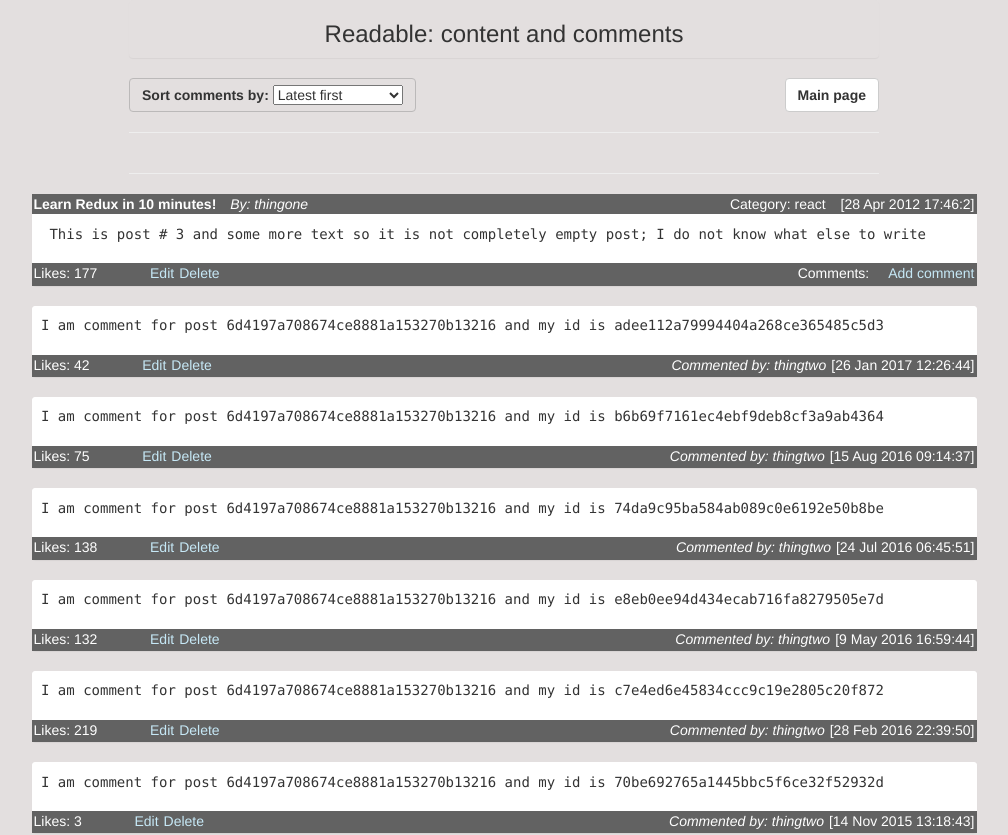
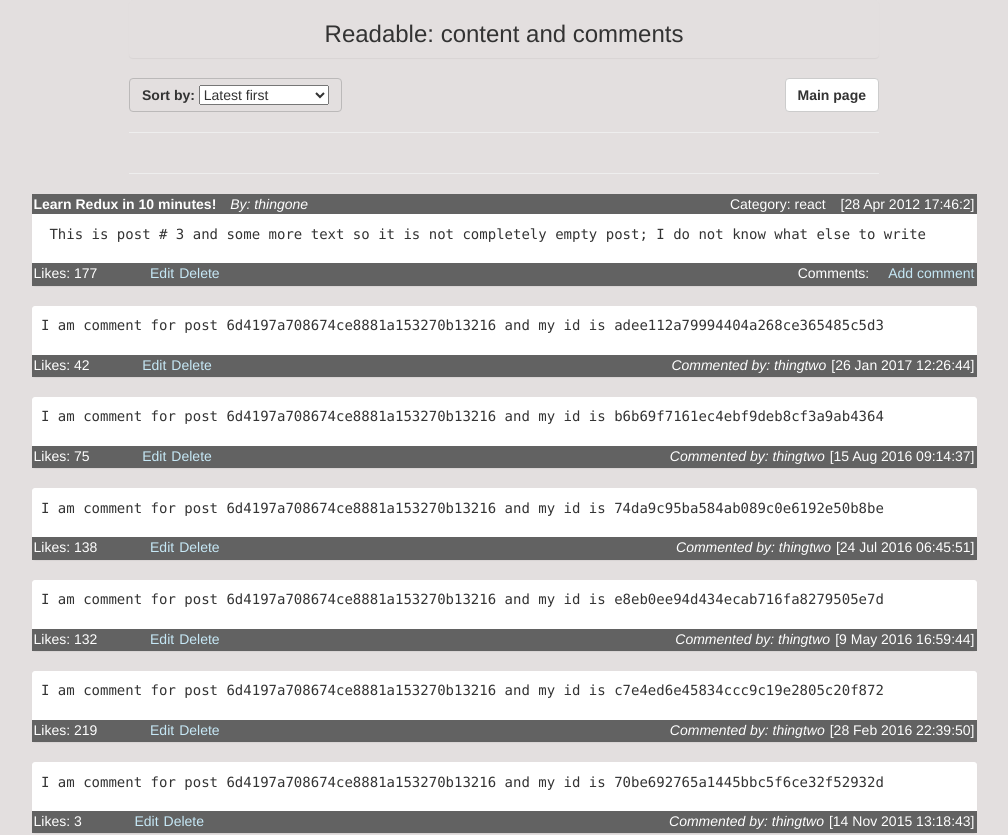
Before and after one commit to developer2020github/readable, a React (Create React App) app: page /posts/6d4197a708674ce8881a153270b13216 in a window 1280 px wide. Shown: the top 835 px of the page, without its empty margins (136-1144 px from the left). Built offline with nearby package versions, Linux system fonts and the light colour scheme; a web font is replaced by a local one.

Commit message:
refactor: modify post details view to use generic sor component as well.

```diff
--- a/src/components/MainView.js
+++ b/src/components/MainView.js
@@ -33,7 +33,7 @@ class MainView extends Component {
 	constructor(){
 		super();
 
-		this.sortComparator = SortSelectItems.getSortComparator(null); //get default
+		this.sortComparator = SortSelectItems.getSortComparator(SortSelectItems.SORT_BY_DATE_DESC); //get default
 		this.sortOptions = [SortSelectItems.SORT_BY_DATE_DESC,
 							SortSelectItems.SORT_BY_DATE_ASC,
 							SortSelectItems.SORT_BY_SCORE_DESC,
@@ -53,7 +53,6 @@ class MainView extends Component {
 	}
 
 	setSortComparator = (sortComparator, activeSortOption)=>{
-		console.log("sort comparator is set");
 		this.sortComparator=sortComparator;
 		this.setState({sortBy: activeSortOption}); //need this to force rendering after sort comparator was updated
 		                                           //this is a better option than keeping the entire list of posts in state - there is no need for this.
--- a/src/components/PostDetails.js
+++ b/src/components/PostDetails.js
@@ -11,17 +11,28 @@ import { exampleObject } from '../utils/ServerApiTest';
 import { connect } from 'react-redux';
 import UpdatePost from "./UpdatePost";
 import UpdateComment from "./UpdateComment";
-
 import * as lib from '../utils/lib'
-
+import * as SortSelectItems from './SortSelect'
+import SortSelect from './SortSelect'
 
 class PostDetails extends Component {
+	constructor(){
+		super();
+
+		this.sortComparator = SortSelectItems.getSortComparator(SortSelectItems.SORT_BY_DATE_DESC); //get default
+		this.sortOptions = [SortSelectItems.SORT_BY_DATE_DESC,
+							SortSelectItems.SORT_BY_DATE_ASC,
+							SortSelectItems.SORT_BY_SCORE_DESC,
+							SortSelectItems.SORT_BY_SCORE_ASC]
+	  }
+
 	state = {
 		showNewCommentForm: false,
 		showPostUpdateForm: false,
 		showCommentUpdateForm: false,
 		sortBy: "date_desc",
-		postWasDeleted: false
+		postWasDeleted: false,
+		sortBy: SortSelectItems.SORT_BY_DATE_DESC
 
 	}
 
@@ -46,48 +57,11 @@ class PostDetails extends Component {
 		this.setState({ showNewCommentForm: false});
 	}
 
-	sortByDateAscComparator=(p1, p2)=>{
-		if (p1.timestamp>p2.timestamp){
-			return 1;
-		}else if (p1.timestamp<p2.timestamp){
-			return -1;
-		}
-		return 0;
+	setSortComparator = (sortComparator, activeSortOption)=>{
+		this.sortComparator=sortComparator;
+		this.setState({sortBy: activeSortOption}); //need this to force rendering after sort comparator was updated
+		                                           //this is a better option than keeping the entire list of posts in state - there is no need for this.
 	}
-
-	sortByDateDescComparator=(p1, p2)=>{
-		return -this.sortByDateAscComparator(p1, p2);
-	}
-
-	sortByScoreAscComparator=(p1, p2)=>{
-
-		if(p1.voteScore>p2.voteScore){
-			return 1;
-		}else if (p1.voteScore<p2.voteScore){
-			return -1;
-		}
-		return 0;
-	}
-
-	sortByScoreDescComparator=(p1, p2)=>{
-		return -this.sortByScoreAscComparator(p1, p2);
-	}
-
-	getSortComparator=()=>{
-
-				switch (this.state.sortBy){
-					case "date_desc":
-						return this.sortByDateDescComparator;
-					case "date_asc":
-						return this.sortByDateAscComparator;
-					case "score_desc":
-						return this.sortByScoreDescComparator;
-					case "score_asc":
-						return this.sortByScoreAscComparator;
-					default:
-						return this.sortByDateDescComparator;
-				}
-			}
 
 
 	componentWillMount() {
@@ -143,9 +117,7 @@ class PostDetails extends Component {
 
 		let comments = this.props.comments;
 
-		let sortComparator = this.getSortComparator();
-		let sortedComments = comments.sort(sortComparator);
-
+        let sortedComments = comments.sort(this.sortComparator);
 
 
 
@@ -157,18 +129,8 @@ class PostDetails extends Component {
 
 					<div className="col-md-4 col-md-offset-2">
 
+					     <SortSelect setSortComparator={this.setSortComparator} sortOptions={this.sortOptions}/>
 
-						<div className="btn-panel">
-							<span className="control-style">Sort comments by: </span>
-							<select className="selectpicker" onChange={this.handleSortSelect}>
-
-								<option value="date_desc">Latest first</option>
-								<option value="date_asc">Oldest first</option>
-								<option value="score_desc">Score high to low</option>
-								<option value="score_asc">Score low to high</option>
-
-							</select>
-						</div>
 					</div>
 
 					<div className="col-md-4 text-right">
```
